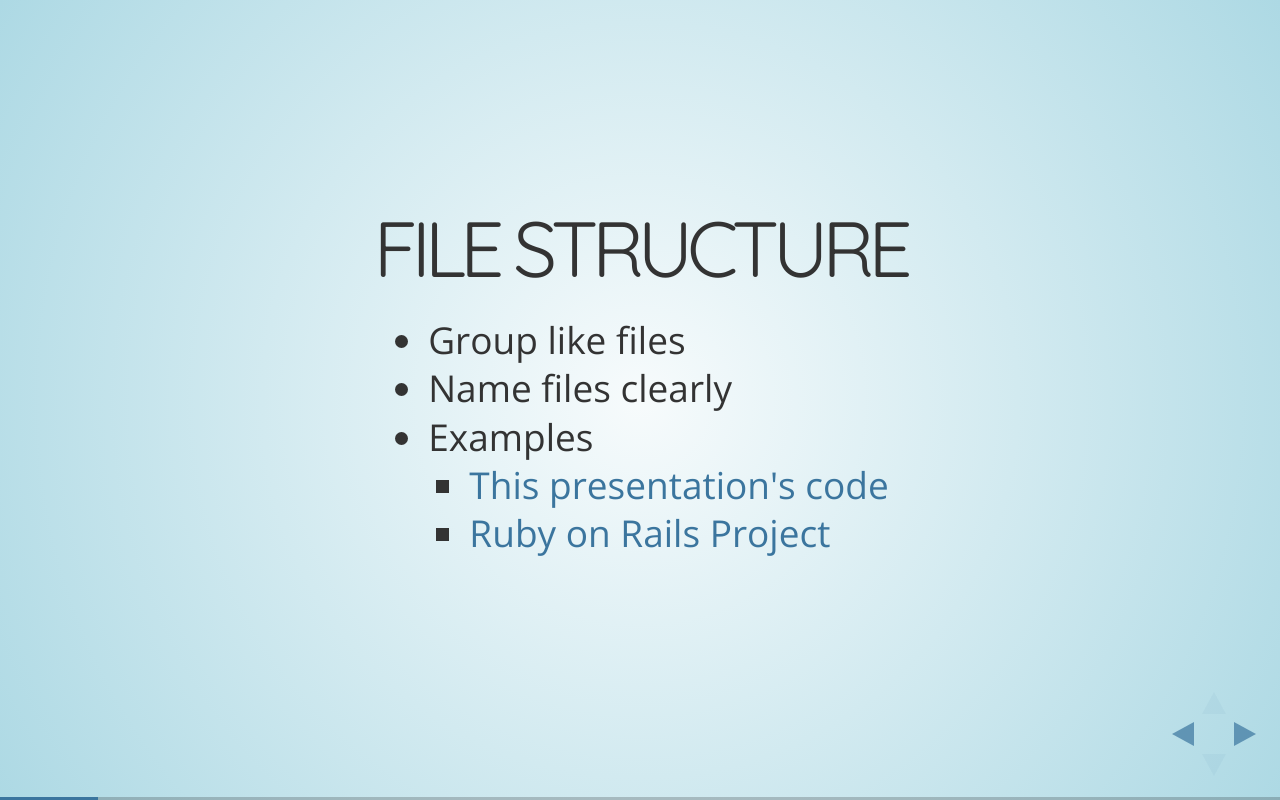
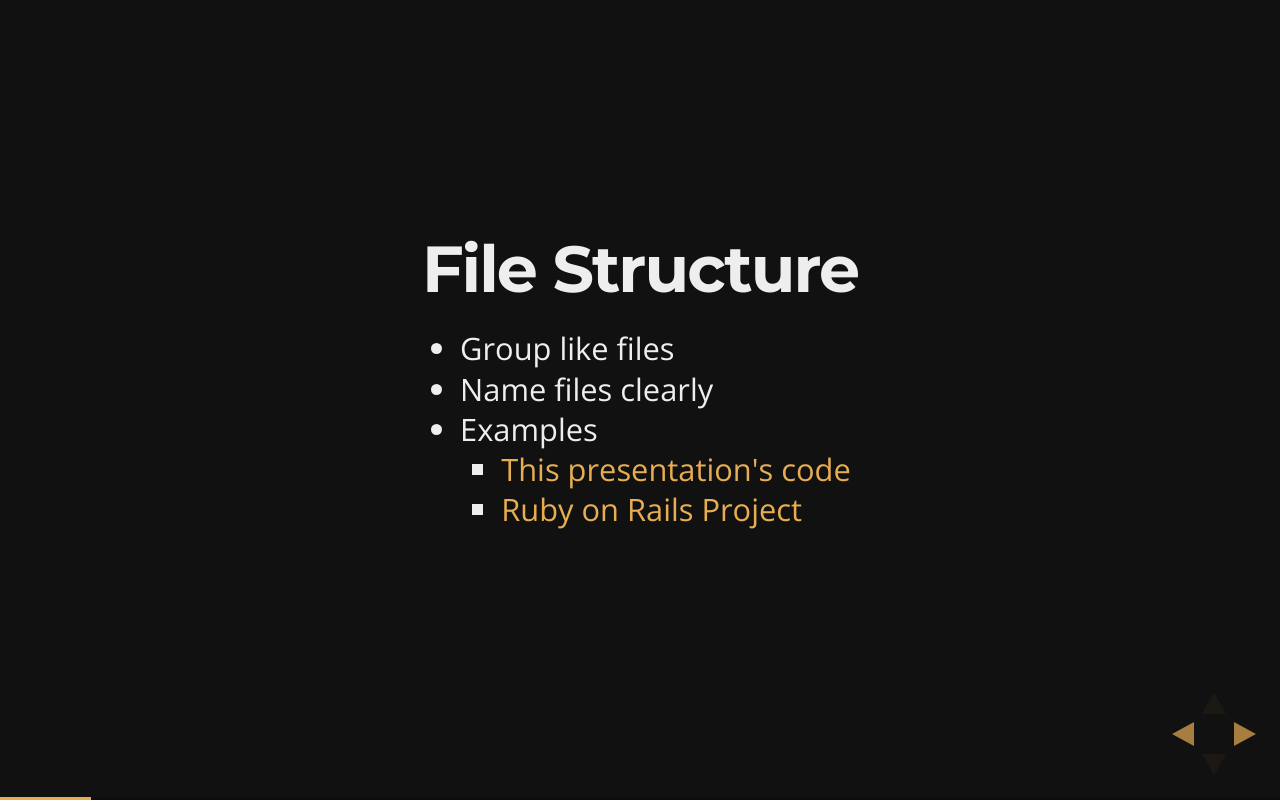
Before and after one commit to ekubokirs/intoToGithub, a website: page index.html in a window 1280 px wide. Both pictures are taken after a click on the button 1251 px from the left and 734 px from the top of the page. Drawn offline with nearby package versions, Linux system fonts and the light colour scheme.

Commit message:
changed theme and added links and slide

```diff
--- a/index.html
+++ b/index.html
@@ -8,7 +8,7 @@
 		<meta content="Introduction to Source Control and Github for General Assembly DC FEWD 29.">
 
 		<link rel="stylesheet" href="css/reveal.css">
-		<link rel="stylesheet" href="css/theme/sky.css">
+		<link rel="stylesheet" href="css/theme/night.css">
 
 		<!-- Theme used for syntax highlighting of code -->
 		<link rel="stylesheet" href="lib/css/zenburn.css">
@@ -36,11 +36,15 @@
 						<li>Name files clearly</li>
 						<li>Examples
 							<ul>
-								<li><a href="">This presentation's code</a></li>
-								<li><a href="">Ruby on Rails Project</a></li>
+								<li><a href="https://github.com/ekubokirs/intoToGithub" target="_blank">This presentation's code</a></li>
+								<li><a href="https://github.com/ekubokirs/gradGift" target="_blank">Ruby on Rails Project</a></li>
 							</ul>
 						</li>
 					</ul>
+				</section>
+				<section>
+					<p>All the best practices about file names also apply to your class and id names.</p>
+					<p>Write for your future self (or someone else)</p>
 				</section>
 				<section>
 					<h2>Naming Your Files and Folders</h2>
```
